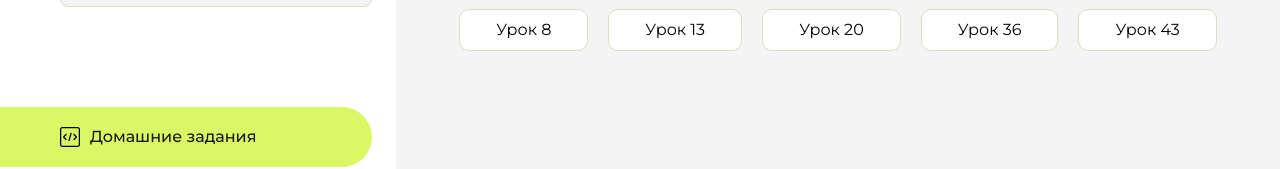
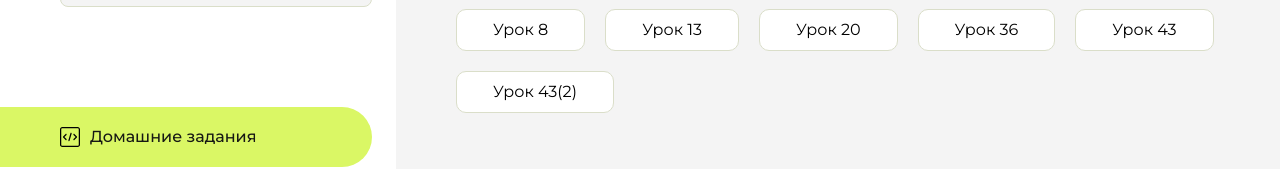
Before and after one commit to MayBeLera/homework, a plain HTML site: page index.html in a window 1280 px wide. Shown: the part 229-398 px from the top of the page. Drawn offline with Linux system fonts and the light colour scheme.

Commit message:
Update index.html

```diff
--- a/index.html
+++ b/index.html
@@ -107,6 +107,9 @@
                     <li class="content__list-item">
                         <a href="aroken.html">Урок 43</a>
                     </li>
+                    <li class="content__list-item">
+                        <a href="lesson43.2.html">Урок 43(2)</a>
+                    </li>
                 </ul>
             </div>
             <div class="content__block hidden" id="diplomBlock">
```
